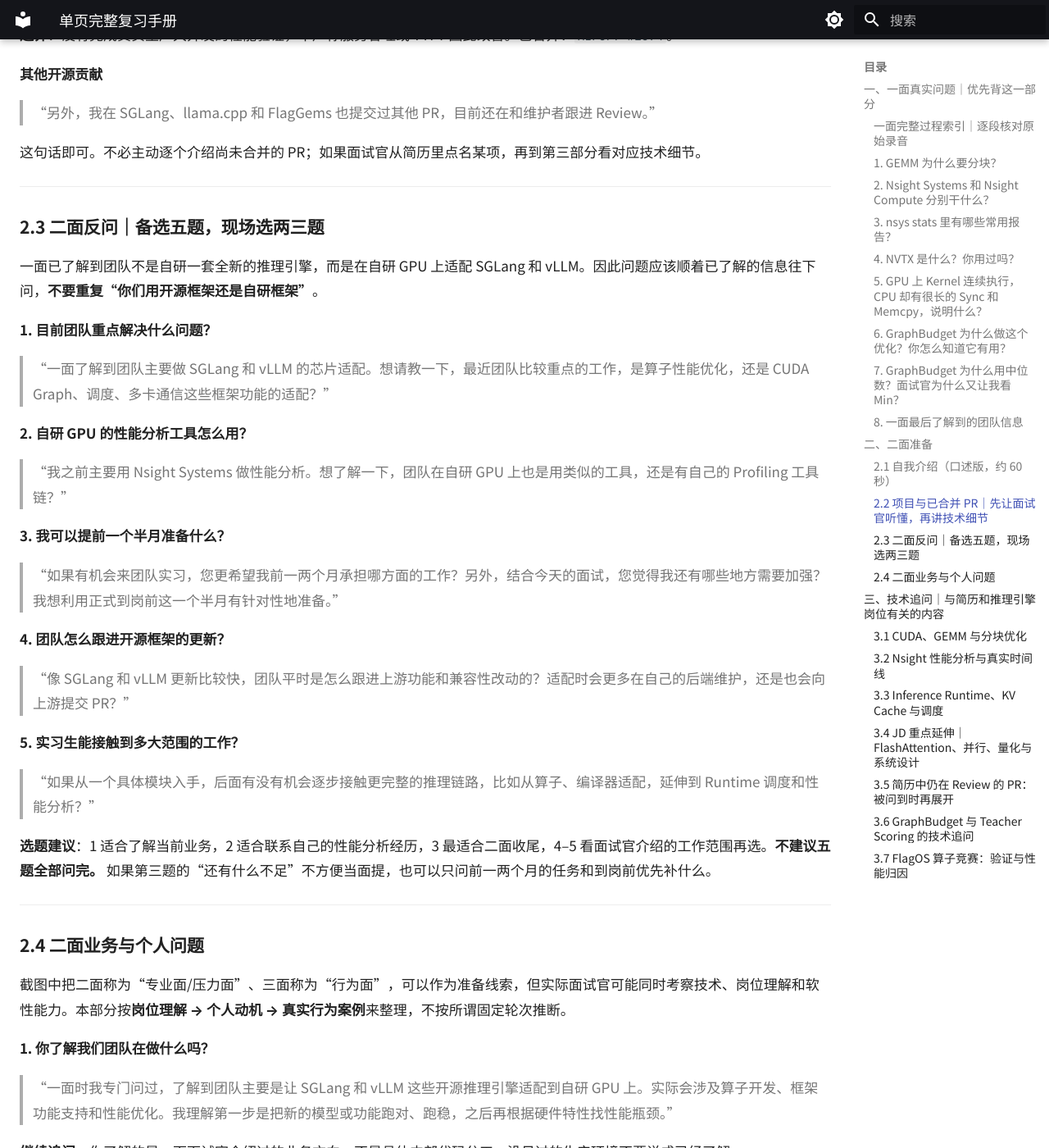
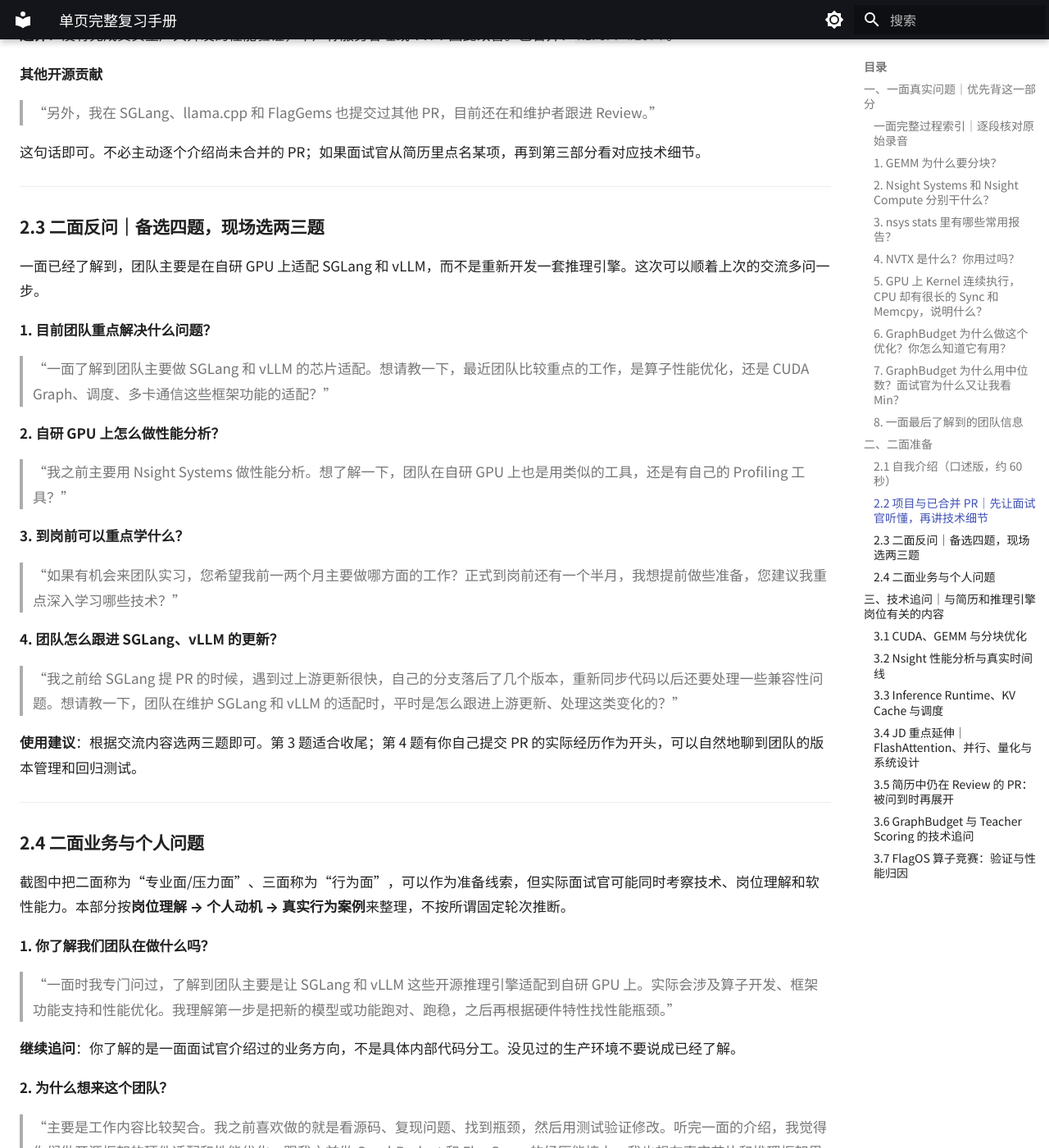
Before and after one commit to yu830/ai-infra-handbook, an MkDocs documentation site: the page built from docs/index.md, in a window 1280 px wide and 1400 px high, scrolled down 10929 px. Shown: the whole window at 82% size. Built offline with MkDocs 1.6.1 and Material for MkDocs 9.7.7, drawn with Linux system fonts in a browser that asks for light colours.

Commit message:
docs: refine round-two questions with practical upstream sync experience and preboarding skills

```diff
--- a/docs/index.md
+++ b/docs/index.md
@@ -289,31 +289,27 @@
 
 ---
 
-### 2.3 二面反问｜备选五题，现场选两三题
+### 2.3 二面反问｜备选四题，现场选两三题
 
-一面已了解到团队不是自研一套全新的推理引擎，而是在自研 GPU 上适配 SGLang 和 vLLM。因此问题应该顺着已了解的信息往下问，**不要重复“你们用开源框架还是自研框架”**。
+一面已经了解到，团队主要是在自研 GPU 上适配 SGLang 和 vLLM，而不是重新开发一套推理引擎。这次可以顺着上次的交流多问一步。
 
 **1. 目前团队重点解决什么问题？**
 
 > “一面了解到团队主要做 SGLang 和 vLLM 的芯片适配。想请教一下，最近团队比较重点的工作，是算子性能优化，还是 CUDA Graph、调度、多卡通信这些框架功能的适配？”
 
-**2. 自研 GPU 的性能分析工具怎么用？**
+**2. 自研 GPU 上怎么做性能分析？**
 
-> “我之前主要用 Nsight Systems 做性能分析。想了解一下，团队在自研 GPU 上也是用类似的工具，还是有自己的 Profiling 工具链？”
+> “我之前主要用 Nsight Systems 做性能分析。想了解一下，团队在自研 GPU 上也是用类似的工具，还是有自己的 Profiling 工具？”
 
-**3. 我可以提前一个半月准备什么？**
+**3. 到岗前可以重点学什么？**
 
-> “如果有机会来团队实习，您更希望我前一两个月承担哪方面的工作？另外，结合今天的面试，您觉得我还有哪些地方需要加强？我想利用正式到岗前这一个半月有针对性地准备。”
+> “如果有机会来团队实习，您希望我前一两个月主要做哪方面的工作？正式到岗前还有一个半月，我想提前做些准备，您建议我重点深入学习哪些技术？”
 
-**4. 团队怎么跟进开源框架的更新？**
+**4. 团队怎么跟进 SGLang、vLLM 的更新？**
 
-> “像 SGLang 和 vLLM 更新比较快，团队平时是怎么跟进上游功能和兼容性改动的？适配时会更多在自己的后端维护，还是也会向上游提交 PR？”
+> “我之前给 SGLang 提 PR 的时候，遇到过上游更新很快，自己的分支落后了几个版本，重新同步代码以后还要处理一些兼容性问题。想请教一下，团队在维护 SGLang 和 vLLM 的适配时，平时是怎么跟进上游更新、处理这类变化的？”
 
-**5. 实习生能接触到多大范围的工作？**
-
-> “如果从一个具体模块入手，后面有没有机会逐步接触更完整的推理链路，比如从算子、编译器适配，延伸到 Runtime 调度和性能分析？”
-
-**选题建议**：1 适合了解当前业务，2 适合联系自己的性能分析经历，3 最适合二面收尾，4–5 看面试官介绍的工作范围再选。**不建议五题全部问完。** 如果第三题的“还有什么不足”不方便当面提，也可以只问前一两个月的任务和到岗前优先补什么。
+**使用建议**：根据交流内容选两三题即可。第 3 题适合收尾；第 4 题有你自己提交 PR 的实际经历作为开头，可以自然地聊到团队的版本管理和回归测试。
 
 ---
 
```
